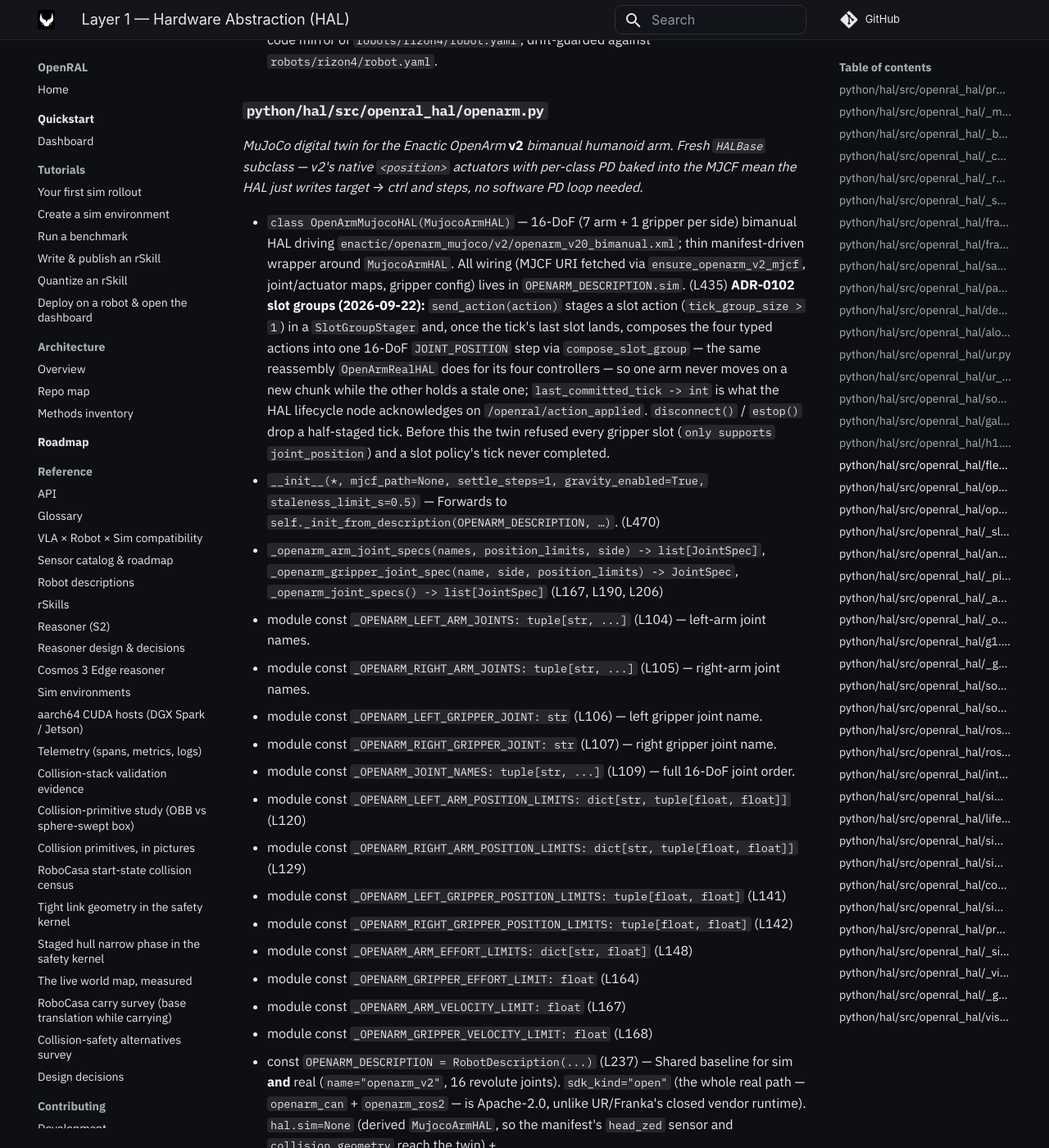
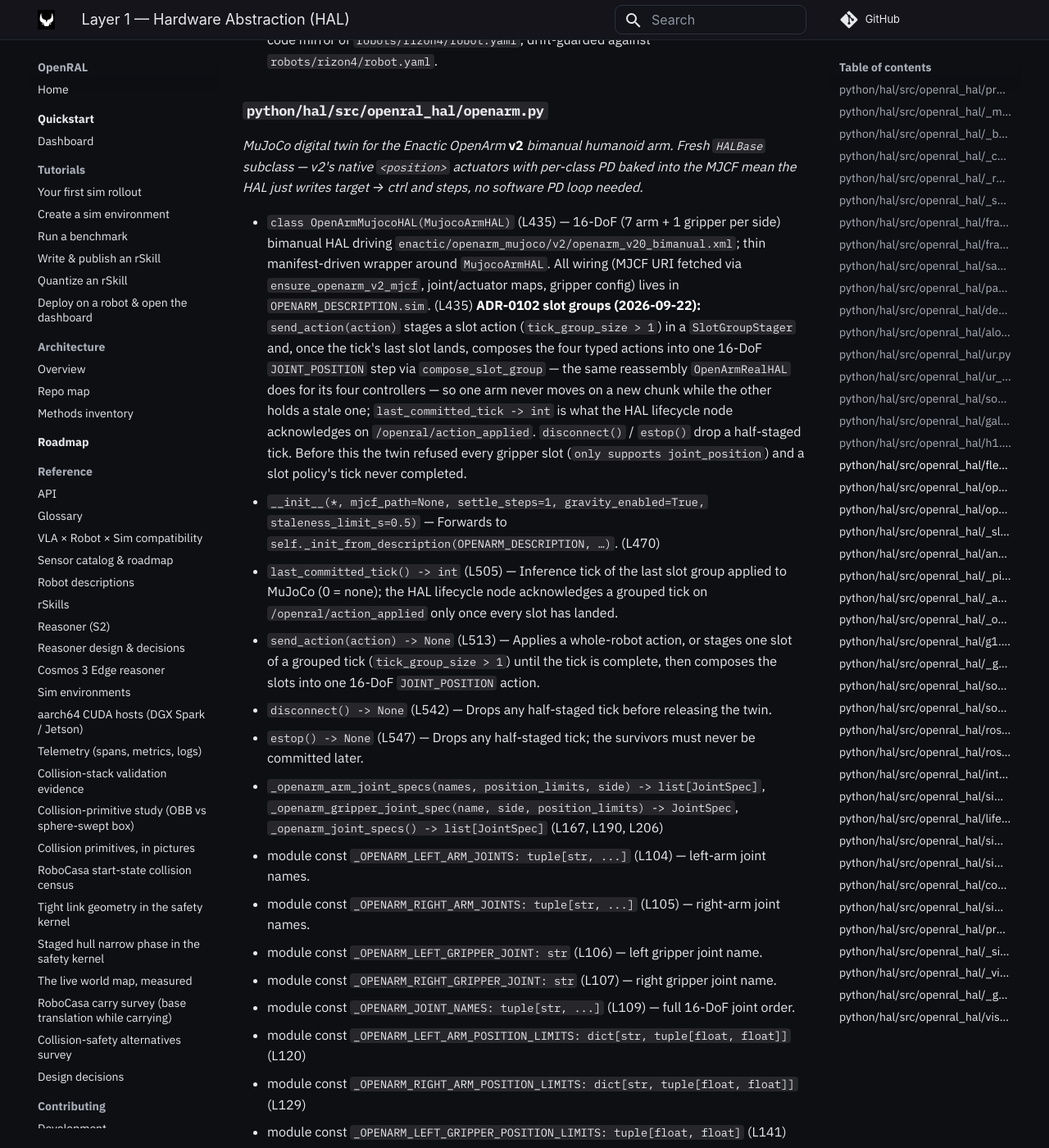
Before and after one commit to OpenRAL/openral, an MkDocs documentation site: the page built from docs/methods/01-hal.md, in a window 1280 px wide and 1400 px high, scrolled down 21213 px. Shown: the whole window at 82% size. Built offline with MkDocs 1.6.1 and Material for MkDocs 9.7.7, drawn with Linux system fonts in a browser that asks for light colours; comment, search, counter and statistics services are not loaded.

Commit message:
docs(methods): give the branch's new symbols line markers so the coverage gate sees them
`tools/refresh_methods_linenos.py --check --coverage` (part of `just lint`)
only credits a bullet that carries an `(L…)` marker. Five entries this
branch added had none, so the gate reported them as undocumented:
`local_snapshot_dir`, `decode_inline_frame`, `resolve_weights_file`,
`start_world_state_executor` and the `OpenArmMujocoHAL` class, whose
slot-group overrides (`last_committed_tick`, `send_action`, `disconnect`,
`estop`) also had no entries. Markers added, the four methods documented.

Co-Authored-By: Claude Fable 5.1 <noreply@anthropic.com>
Claude-Session: https://claude.ai/code/session_01KTrV7z7yWp6QksMj6bfNMx
Signed-off-by: Adrian <adrianllopart@gmail.com>

```diff
--- a/docs/methods/01-hal.md
+++ b/docs/methods/01-hal.md
@@ -356,8 +356,12 @@ _MuJoCo digital twin for the Flexiv Rizon 4 — 7-DoF cobot with whole-body forc
 ### `python/hal/src/openral_hal/openarm.py`
 _MuJoCo digital twin for the Enactic OpenArm **v2** bimanual humanoid arm.  Fresh `HALBase` subclass — v2's native `<position>` actuators with per-class PD baked into the MJCF mean the HAL just writes target → ctrl and steps, no software PD loop needed._
 
-- `class OpenArmMujocoHAL(MujocoArmHAL)` — 16-DoF (7 arm + 1 gripper per side) bimanual HAL driving `enactic/openarm_mujoco/v2/openarm_v20_bimanual.xml`; thin manifest-driven wrapper around `MujocoArmHAL`. All wiring (MJCF URI fetched via `ensure_openarm_v2_mjcf`, joint/actuator maps, gripper config) lives in `OPENARM_DESCRIPTION.sim`. (L435) **ADR-0102 slot groups (2026-09-22):** `send_action(action)` stages a slot action (`tick_group_size > 1`) in a `SlotGroupStager` and, once the tick's last slot lands, composes the four typed actions into one 16-DoF `JOINT_POSITION` step via `compose_slot_group` — the same reassembly `OpenArmRealHAL` does for its four controllers — so one arm never moves on a new chunk while the other holds a stale one; `last_committed_tick -> int` is what the HAL lifecycle node acknowledges on `/openral/action_applied`. `disconnect()` / `estop()` drop a half-staged tick. Before this the twin refused every gripper slot (`only supports joint_position`) and a slot policy's tick never completed.
+- `class OpenArmMujocoHAL(MujocoArmHAL)` (L435) — 16-DoF (7 arm + 1 gripper per side) bimanual HAL driving `enactic/openarm_mujoco/v2/openarm_v20_bimanual.xml`; thin manifest-driven wrapper around `MujocoArmHAL`. All wiring (MJCF URI fetched via `ensure_openarm_v2_mjcf`, joint/actuator maps, gripper config) lives in `OPENARM_DESCRIPTION.sim`. (L435) **ADR-0102 slot groups (2026-09-22):** `send_action(action)` stages a slot action (`tick_group_size > 1`) in a `SlotGroupStager` and, once the tick's last slot lands, composes the four typed actions into one 16-DoF `JOINT_POSITION` step via `compose_slot_group` — the same reassembly `OpenArmRealHAL` does for its four controllers — so one arm never moves on a new chunk while the other holds a stale one; `last_committed_tick -> int` is what the HAL lifecycle node acknowledges on `/openral/action_applied`. `disconnect()` / `estop()` drop a half-staged tick. Before this the twin refused every gripper slot (`only supports joint_position`) and a slot policy's tick never completed.
   - `__init__(*, mjcf_path=None, settle_steps=1, gravity_enabled=True, staleness_limit_s=0.5)` — Forwards to `self._init_from_description(OPENARM_DESCRIPTION, …)`. (L470)
+  - `last_committed_tick() -> int` (L505) — Inference tick of the last slot group applied to MuJoCo (0 = none); the HAL lifecycle node acknowledges a grouped tick on `/openral/action_applied` only once every slot has landed.
+  - `send_action(action) -> None` (L513) — Applies a whole-robot action, or stages one slot of a grouped tick (`tick_group_size > 1`) until the tick is complete, then composes the slots into one 16-DoF `JOINT_POSITION` action.
+  - `disconnect() -> None` (L542) — Drops any half-staged tick before releasing the twin.
+  - `estop() -> None` (L547) — Drops any half-staged tick; the survivors must never be committed later.
 - `_openarm_arm_joint_specs(names, position_limits, side) -> list[JointSpec]`, `_openarm_gripper_joint_spec(name, side, position_limits) -> JointSpec`, `_openarm_joint_specs() -> list[JointSpec]` (L167, L190, L206)
 - module const `_OPENARM_LEFT_ARM_JOINTS: tuple[str, ...]` (L104) — left-arm joint names.
 - module const `_OPENARM_RIGHT_ARM_JOINTS: tuple[str, ...]` (L105) — right-arm joint names.
```
Also changed, not shown: docs/methods/04-rskill.md (+1 -1 lines), docs/methods/05-inference-runner.md (+1 -1 lines), docs/methods/07-eval-sim.md (+1 -1 lines).
